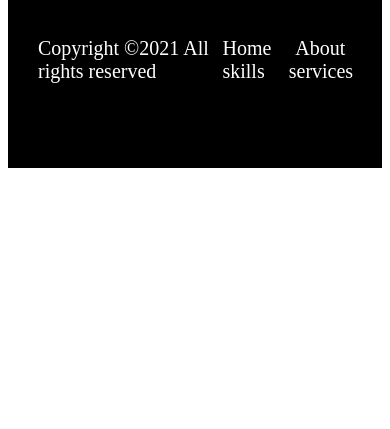
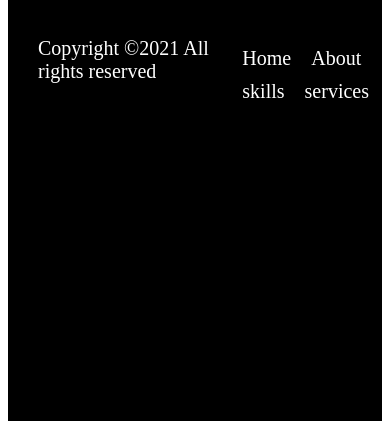
Before and after one commit to adaji025/portfolio, a plain HTML site: page index.html in a window 390 px wide. Shown: the part 5636-6065 px from the top of the page. Before the commit the page ends 5812 px from the top, so only its background shows below. Drawn offline with Linux system fonts and the light colour scheme; a web font is replaced by a local one.

Commit message:
footer responsive adjustment

```diff
--- a/index.html
+++ b/index.html
@@ -281,10 +281,8 @@
                     <span>Copyright &copy2021 All rights reserved</span>
                 </div>
                 <div class="nav">
-                    <span><a href="">Home</a></span>
-                    <span><a href="">About</a></span></span>
-                    <span><a href="">skills</a></span>
-                    <span><a href="">services</a></span>
+                    <span ><a href="" class="nav-items">Home</a><a href="">About</a></span>
+                    <span  class="nav-items"><a href="">skills</a><a href="">services</a></span>
                 </div>
             </div>
         </div>
--- a/style.css
+++ b/style.css
@@ -425,29 +425,6 @@ footer .copy-right-and-nav {
 }
 /* gallery media queries ends */
 
-/* footer media queries */
-@media screen and (max-width: 900px) {
-    footer {
-    padding: 30px;
-    height: 50vh;
-}
-footer {
-    height: 40vh;
-}
-footer write-up span h1{
-    font-size: 1rem;
-}
-.copy-right{
-    font-size: 20px;
-}
-.nav span{
-    display: inline;
-    margin: 10px;
-    font-size: 20px;
-}
-  }
-/* footer media queries ends */
-
   /* contact media query */
   @media screen and (max-width: 800px) {
     .contact-add span{
@@ -463,3 +440,31 @@ footer write-up span h1{
     }
 
 }
+/* conact media queries end */
+
+/* footer media queries */
+@media screen and (max-width: 900px) {
+    footer {
+    padding: 30px;
+    height: 80vh;
+}
+footer {
+    height: 70vh;
+}
+footer write-up span h1{
+    font-size: 1rem;
+}
+.copy-right{
+    font-size: 20px;
+}
+.nav span{
+    display: block;
+    margin: 10px;
+    font-size: 20px;
+}
+footer span a {
+    padding: 10px;
+}
+  }
+
+/* footer media queries ends */
```
